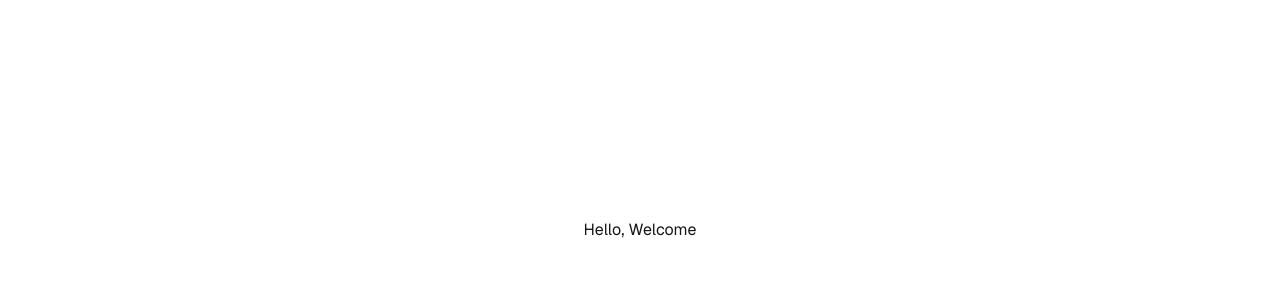
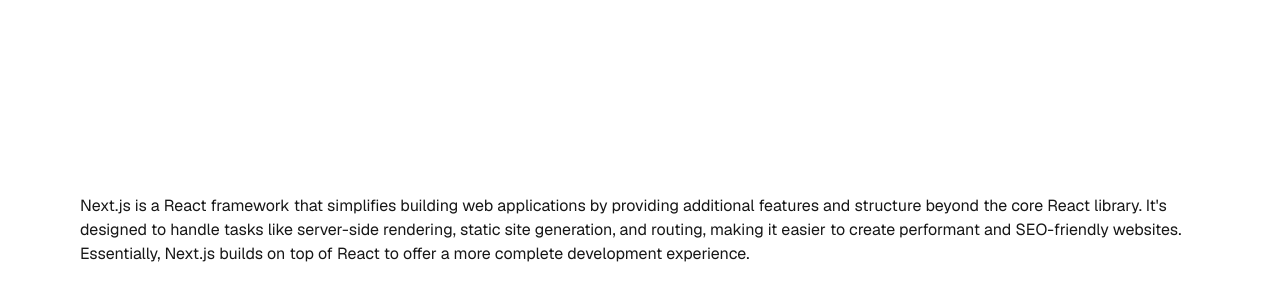
Before and after one commit to prasanthtr575/learn-next, a Next.js app: page / in a window 1280 px wide. Shown: the part 170-470 px from the top of the page. Built offline with nearby package versions, Linux system fonts and the light colour scheme.

Commit message:
modify content

```diff
--- a/src/app/page.tsx
+++ b/src/app/page.tsx
@@ -2,7 +2,12 @@
   return (
     <div className="grid grid-rows-[20px_1fr_20px] items-center justify-items-center min-h-screen p-8 pb-20 gap-16 sm:p-20 font-[family-name:var(--font-geist-sans)]">
       <main className="flex flex-col gap-[32px] row-start-2 items-center sm:items-start">
-        Hello, Welcome
+        Next.js is a React framework that simplifies building web applications
+        by providing additional features and structure beyond the core React
+        library. It's designed to handle tasks like server-side rendering,
+        static site generation, and routing, making it easier to create
+        performant and SEO-friendly websites. Essentially, Next.js builds on top
+        of React to offer a more complete development experience.
       </main>
     </div>
   );
```
